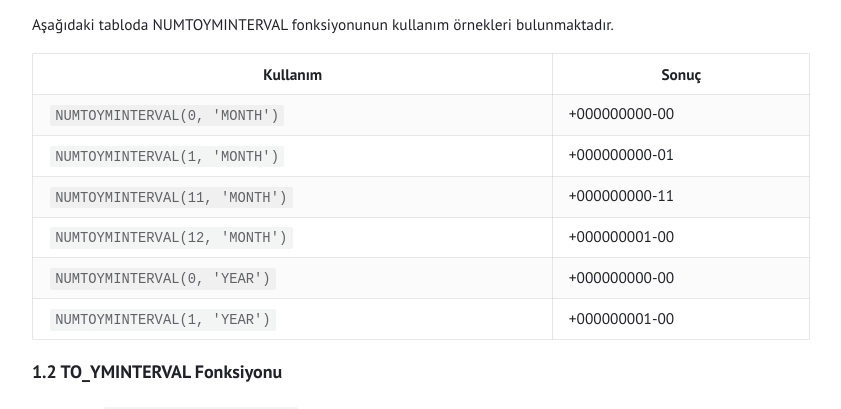
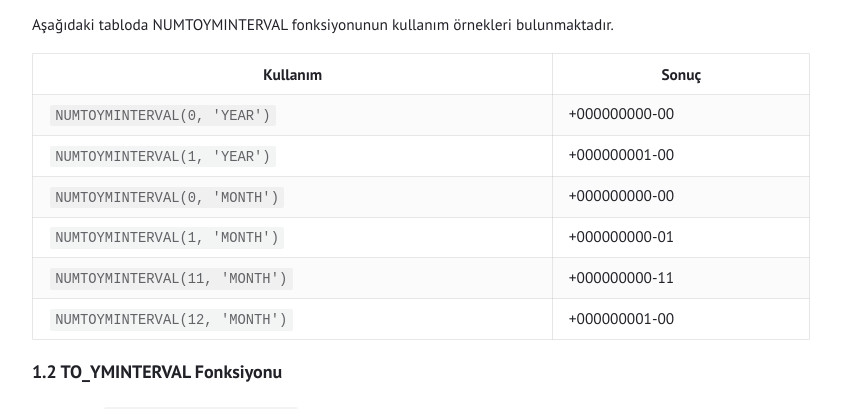
Before and after one commit to tunahanoguz/tunahanoguz.github.io, a Jekyll site: the page built from _posts/2025-05-12-oracle-interval-veri-tipleri.md, in a window 1280 px wide and 900 px high, scrolled down 2184 px. Shown: the part 156-565 px from the top of the window, without its empty margins (219-1060 px from the left). Built offline with Jekyll 4.4.1, drawn with Linux system fonts in a browser that asks for light colours.

```diff
--- a/_posts/2025-05-12-oracle-interval-veri-tipleri.md
+++ b/_posts/2025-05-12-oracle-interval-veri-tipleri.md
@@ -76,12 +76,12 @@ Aşağıdaki tabloda NUMTOYMINTERVAL fonksiyonunun kullanım örnekleri bulunmak
 
 | Kullanım                       | Sonuç         |
 |--------------------------------|---------------|
+| `NUMTOYMINTERVAL(0, 'YEAR')`   | +000000000-00 |
+| `NUMTOYMINTERVAL(1, 'YEAR')`   | +000000001-00 |
 | `NUMTOYMINTERVAL(0, 'MONTH')`  | +000000000-00 |
 | `NUMTOYMINTERVAL(1, 'MONTH')`  | +000000000-01 |
 | `NUMTOYMINTERVAL(11, 'MONTH')` | +000000000-11 |
 | `NUMTOYMINTERVAL(12, 'MONTH')` | +000000001-00 |
-| `NUMTOYMINTERVAL(0, 'YEAR')`   | +000000000-00 |
-| `NUMTOYMINTERVAL(1, 'YEAR')`   | +000000001-00 |
 
 ### 1.2 TO_YMINTERVAL Fonksiyonu {#to_yminterval}
 
```
